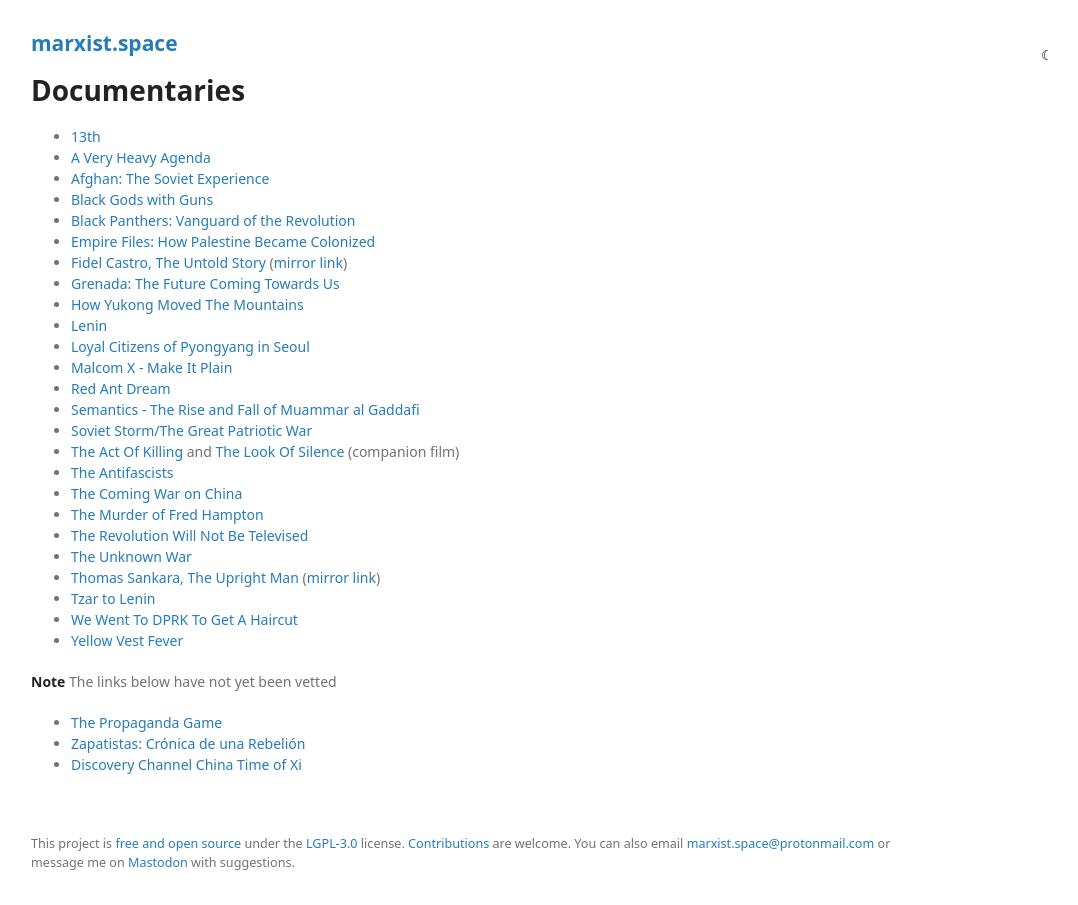
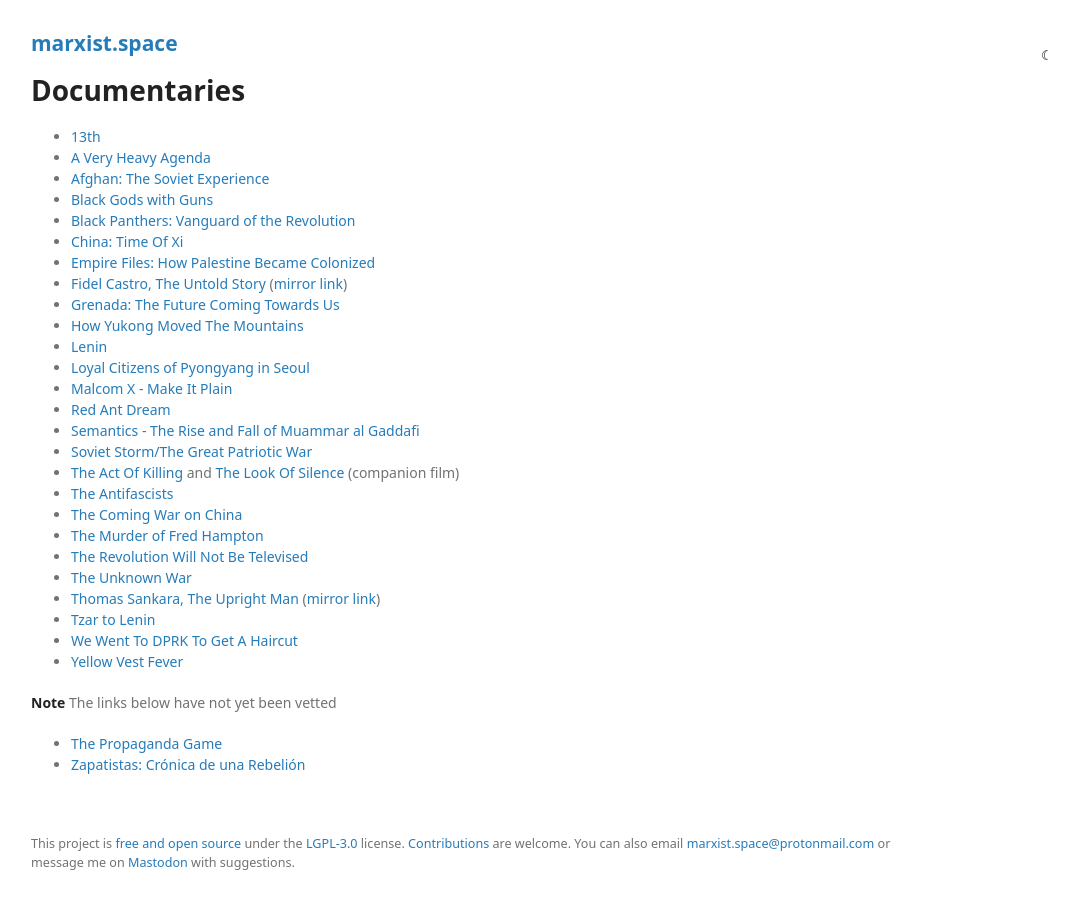
Before and after one commit to prolesoft/marxist.space, a Jekyll site: the page built from documentaries.md, in a window 1280 px wide. Shown: the whole page, without its empty margins (179-1257 px from the left). Built offline with Jekyll 4.4.1, drawn with Linux system fonts in a browser that asks for light colours; our own code applies the rules of GitHub Pages for plain Markdown files; some of the changed lines change nothing that is shown.

Commit message:
documentaries.md

```diff
--- a/documentaries.md
+++ b/documentaries.md
@@ -12,6 +12,7 @@
 * [Afghan: The Soviet Experience](https://drive.google.com/file/d/1doCBDm2fqgxRBSjRdhAL_F0TrBSnTQ-N/view)
 * [Black Gods with Guns](https://www.youtube.com/watch?v=DxqK6eqwwLc)
 * [Black Panthers: Vanguard of the Revolution](https://www2.123-movies.com/movie/the-black-panthers-vanguard-of-the-revolution/)
+* [China: Time Of Xi](https://www.youtube.com/playlist?list=PLlhUKWQ5KKQr633F85NK5-menPlsWuAbB)
 * [Empire Files: How Palestine Became Colonized](https://youtube.com/watch?v=BT5L4YU_Fl4)
 * [Fidel Castro, The Untold Story](https://www.youtube.com/watch?v=P2Obp6YS4SY) ([mirror link](https://peertube.social/videos/watch/97e50d71-9a2c-4a18-bb3b-fe7ffffd9d61))
 * [Grenada: The Future Coming Towards Us](https://www.youtube.com/watch?v=7z-AxNFx88o)
@@ -37,4 +38,3 @@
 
 * [The Propaganda Game](https://en.wikipedia.org/wiki/The_Propaganda_Game)
 * [Zapatistas: Crónica de una Rebelión](https://peertube.social/videos/watch/095ab314-5b94-432f-93e4-a3c83859795c)
-* [Discovery Channel China Time of Xi](https://youtube.com/watch?v=9xB1TvNL4m8)
```
